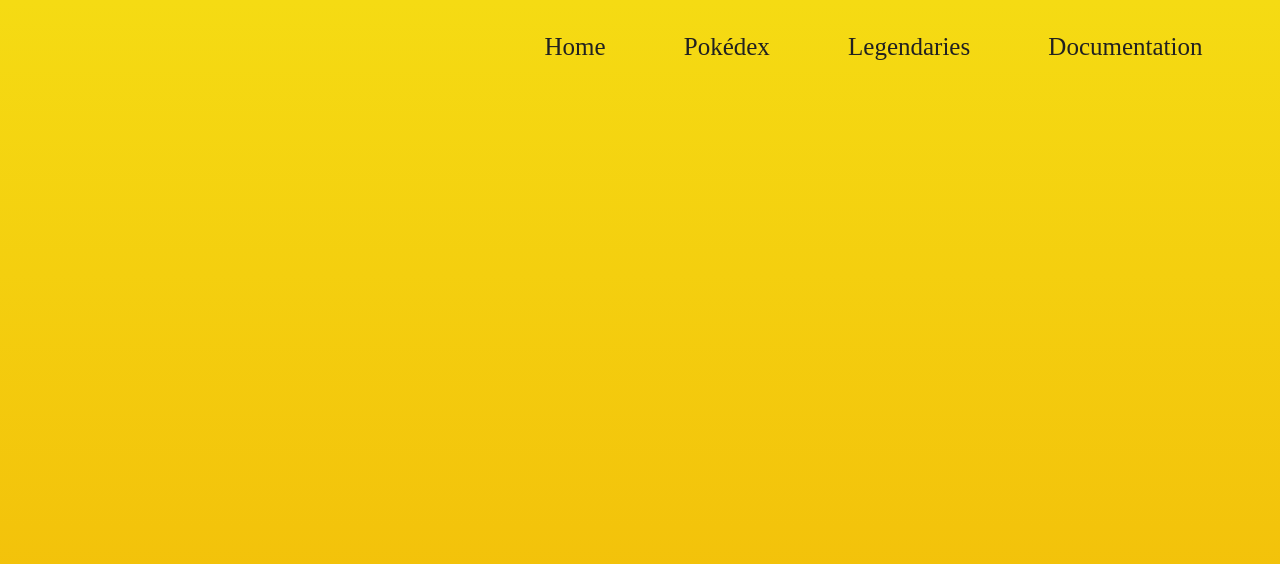
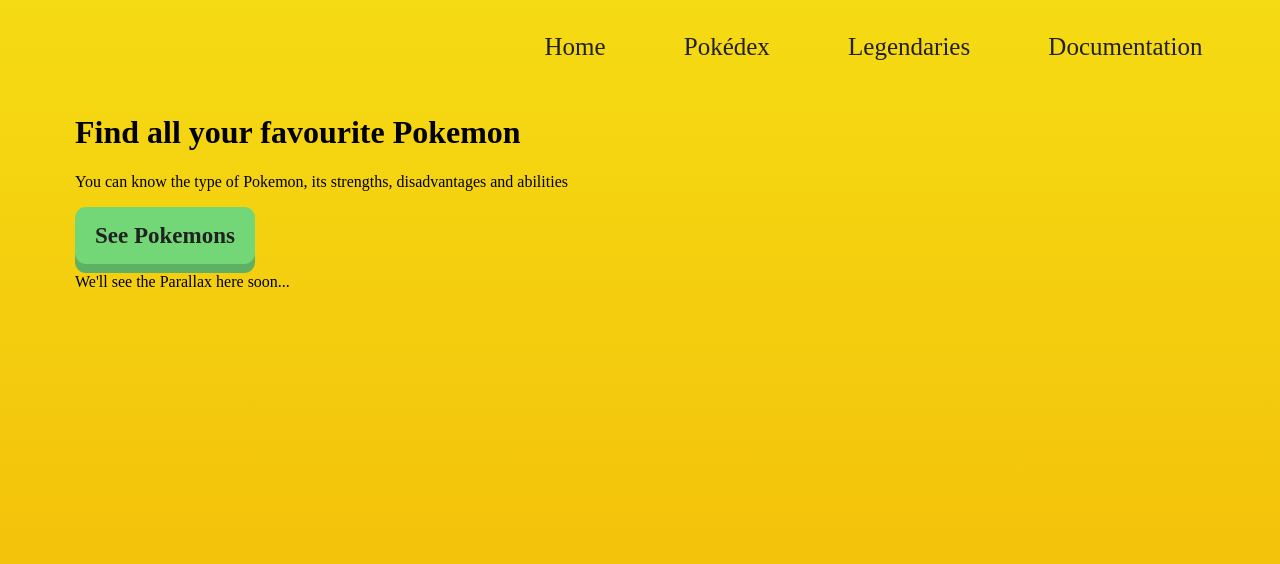
Before and after one commit to lhest/PockemonDesk, a React app: page / in a window 1280 px wide. Shown: the top 564 px of the page. Built offline with nearby package versions, Linux system fonts and the light colour scheme; some icons are missing.

Commit message:
button added

```diff
--- /dev/null
+++ b/src/components/Button/Button.module.scss
@@ -0,0 +1,27 @@
+.root {
+  border: none;
+  background: #73D677;
+  box-shadow: inset 0px -9px 0px rgba(0, 0, 0, 0.18);
+  border-radius: 11px;
+  height: 66px;
+  display: flex;
+  justify-content: center;
+  align-items: center;
+  padding: 0 20px 9px;
+  outline: none;
+  cursor: pointer;
+  font-family: Karla;
+  font-style: normal;
+  font-weight: bold;
+  font-size: 23px;
+  line-height: 27px;
+  display: flex;
+  align-items: center;
+  text-align: center;
+  color: #212121;
+
+  &:active {
+    box-shadow: inset 0px -6px 0px rgba(0, 0, 0, 0.18);
+    padding-bottom: 6px;
+  }
+}
--- /dev/null
+++ b/src/components/Button/index.tsx
@@ -0,0 +1,20 @@
+import React from 'react';
+import s from "./Button.module.scss";
+
+interface ButtonProps {
+    onClick: (event: React.MouseEvent<HTMLButtonElement>) => void
+}
+
+const Button: React.FC<ButtonProps> = ({children, onClick}) => {
+    return (
+        <button
+            type = "button"
+            className={s.root}
+            onClick={onClick}
+        >
+            {children}
+        </button>
+    );
+};
+
+export default Button;
--- a/src/pages/Home/index.tsx
+++ b/src/pages/Home/index.tsx
@@ -1,5 +1,7 @@
 import React from 'react';
 import Header from "../../components/Header";
+import Layout from "../../components/Layout";
+import Button from "../../components/Button";
 
 import s from "./Home.module.scss";
 
@@ -7,6 +9,16 @@
     return (
         <div className={s.root}>
             <Header />
+            <Layout className={s.contentWrap}>
+                <div className={s.contentText}>
+                    <h1>
+                        <b>Find</b> all your favourite <b>Pokemon</b>
+                    </h1>
+                    <p>You can know the type of Pokemon, its strengths, disadvantages and abilities</p>
+                    <Button onClick={() => console.log("this button pushed")}>See Pokemons</Button>
+                </div>
+                <div className={s.contentParallax}> We&apos;ll see the Parallax here soon... </div>
+            </Layout>
         </div>
     );
 };
```
Also changed, not shown: .eslintrc.js.
